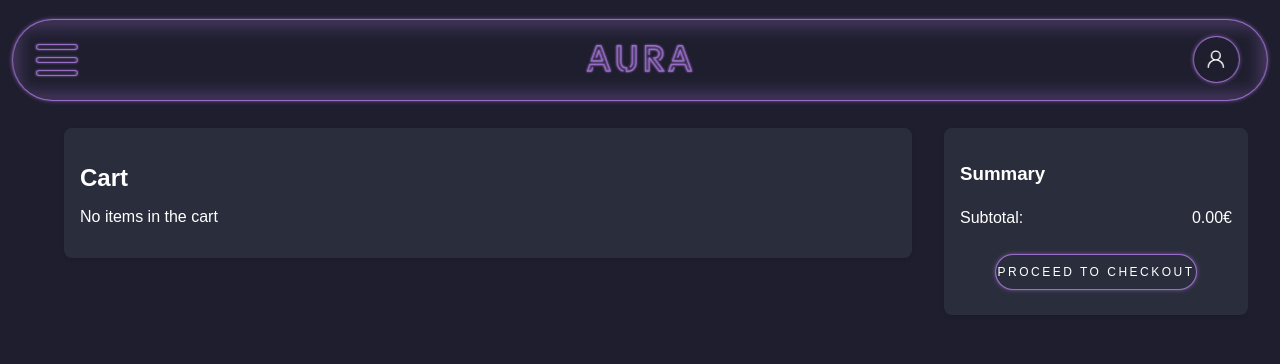
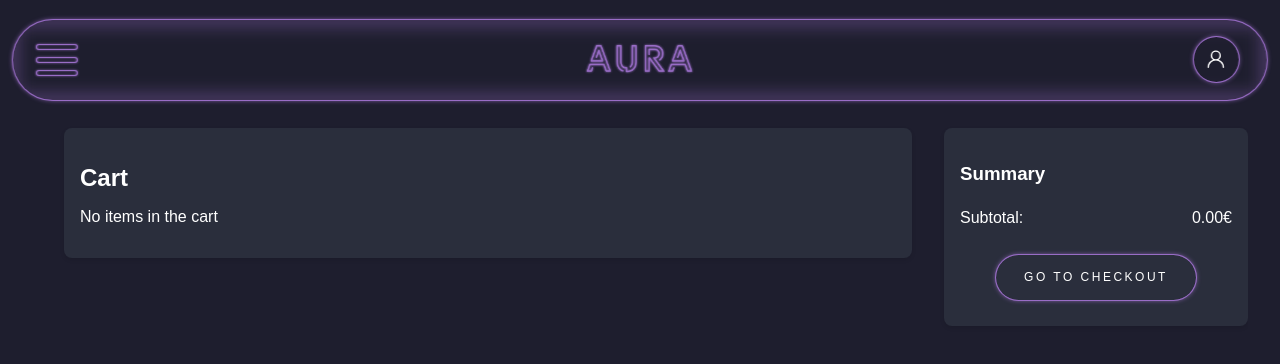
Before and after one commit to Web1-Teams/11am-grp1-repo, a React (Create React App) app in the folder aura/: page /cart in a window 1280 px wide. Shown: the top 364 px of the page. Built offline with nearby package versions, Linux system fonts and the light colour scheme.

Commit message:
final touch

```diff
--- a/aura/src/components/cartsummry.js
+++ b/aura/src/components/cartsummry.js
@@ -14,7 +14,7 @@ const Cartsummry = ({ cartItems }) => {
         Subtotal: <span>{totalPrice}€</span>
       </p>
       <Link to="/checkout">
-        <button className="checkout">Proceed to Checkout</button>
+        <button className="checkout">Go to Checkout</button>
       </Link>
     </div>
   );
--- a/aura/src/components/shop-item.js
+++ b/aura/src/components/shop-item.js
@@ -3,7 +3,7 @@ import "../pages/styles/shop-item-style.css";
 import "../pages/styles/shop-modal-style.css";
 
 
-const ShopItem = ({ data, addToCart, cartItems , toggleWishlistItem , wishlistItems }) => {
+const ShopItem = ({ data, addToCart, cartItems, toggleWishlistItem, wishlistItems }) => {
 
     const [Modal, SetModal] = useState(false);
 
@@ -62,14 +62,14 @@ const ShopItem = ({ data, addToCart, cartItems , toggleWishlistItem , wishlistIt
                                                 >
                                                     {isItemInCart ? "See in Cart" : "Add to Cart"}
                                                 </button>
-                                                <div className="like-btn" >
+                                                <div className={isItemInCart ? "like-btn filter-disabled" : "like-btn"} >
                                                     <label className="like-btn container">
 
                                                         <input
-                                                         type="checkbox"
-                                                         defaultChecked= {isItemInWishlist}
-                                                         onChange={() => { if (!isItemInCart) { toggleWishlistItem(data);}}}  disabled={isItemInCart}
-                                                         {...isItemInWishlist ? "" : ""} />
+                                                            type="checkbox"
+                                                            defaultChecked={isItemInWishlist}
+                                                            onChange={() => { if (!isItemInCart) { toggleWishlistItem(data); } }} disabled={isItemInCart}
+                                                            {...isItemInWishlist ? "" : ""} />
 
                                                         <div className="like-btn checkmark">
                                                             <svg viewBox="0 0 256 256">
--- a/aura/src/pages/styles/cart-style.css
+++ b/aura/src/pages/styles/cart-style.css
@@ -21,11 +21,11 @@
 
   }
   .cart-class  .cart-items p{
-    color: var(--light);
+    color: var(--primary-color);
   }
 
   .cart-class  .cart-items h2 {
-    color: var(--light);
+    color: var(--primary-color);
     margin-bottom: 1rem;
   }
 
@@ -35,7 +35,7 @@
   }
 
   .cart-class  .cart-items th, .cart-items td {
-    color:var(--light);
+    color:var(--primary-color);
     padding: 1rem;
     text-align: left;
     border-bottom: 0.063rem solid var( --secondary-color);
@@ -115,9 +115,8 @@
 
   .cart-class  .summary button{
     white-space: nowrap;
+    padding: 1.3em 3em;
   }
-
-
 
 
   @media only screen and (max-width: 767px) {
--- a/aura/src/pages/styles/menuebar.css
+++ b/aura/src/pages/styles/menuebar.css
@@ -30,13 +30,7 @@
 }
 
 
-.NavContainer a{
-    color: var(--primary-color);
-    text-decoration: none;
 
-
-
-}
 
 .gal-icon .store-icon .mas-icon .add-icon {
     position: relative;
--- a/aura/src/pages/styles/navbar-style.css
+++ b/aura/src/pages/styles/navbar-style.css
@@ -133,6 +133,9 @@
 }
 .shop-styling .logo:hover{
   filter: drop-shadow(0 0 2px #996dc6);
+}
+.shop-styling a{
+  text-decoration: none;
 }
 
 .burger {
```
